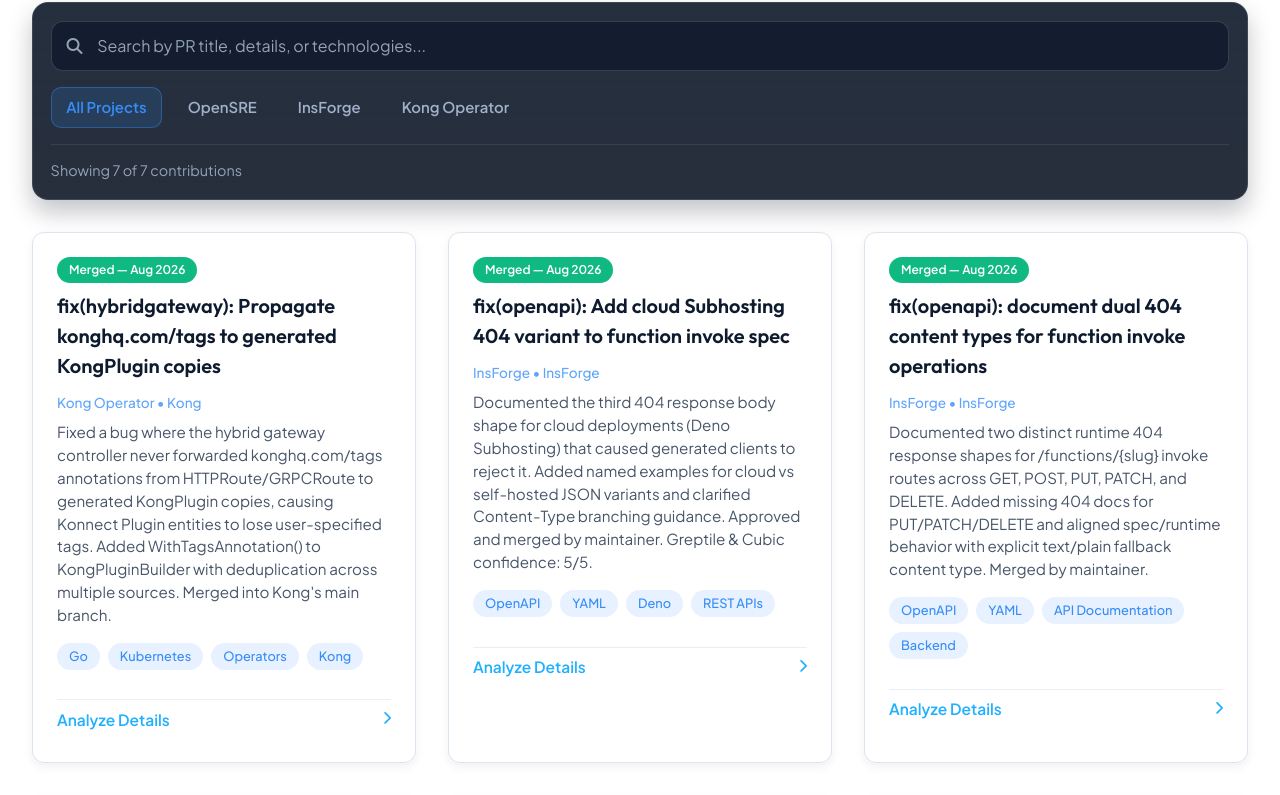
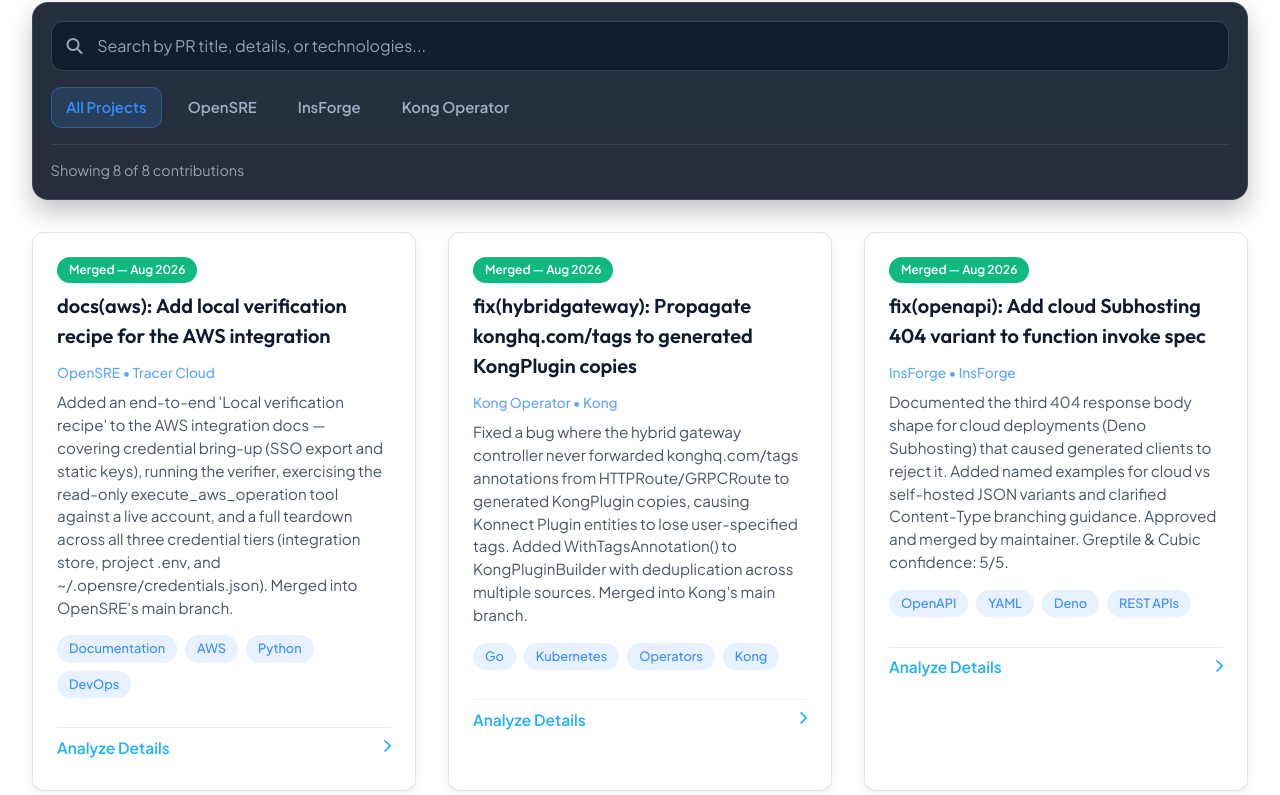
Before and after one commit to bowale01/Adebowale-myportfoliopage-app, a React (Create React App) app: page / in a window 1280 px wide. Shown: the part 6209-7004 px from the top of the page. Built offline with nearby package versions, Linux system fonts and the light colour scheme.

Commit message:
Add OpenSRE PR #5875 (AWS local verification recipe) to Open Source section

```diff
--- a/src/Pages/Home/OpenSource.jsx
+++ b/src/Pages/Home/OpenSource.jsx
@@ -119,6 +119,23 @@
       "Fixed tag propagation from routes to generated KongPlugin copies in hybrid gateway mode.",
       "Added WithTagsAnnotation() builder method with tag deduplication across multiple source objects.",
       "Contributed to Kong — a major CNCF project (API gateway used by thousands of companies)."
+    ]
+  },
+  {
+    id: 8,
+    project: "OpenSRE",
+    org: "Tracer Cloud",
+    orgUrl: "https://github.com/Tracer-Cloud/opensre",
+    title: "docs(aws): Add local verification recipe for the AWS integration",
+    description: "Added an end-to-end 'Local verification recipe' to the AWS integration docs — covering credential bring-up (SSO export and static keys), running the verifier, exercising the read-only execute_aws_operation tool against a live account, and a full teardown across all three credential tiers (integration store, project .env, and ~/.opensre/credentials.json). Merged into OpenSRE's main branch.",
+    prUrl: "https://github.com/Tracer-Cloud/opensre/pull/5875",
+    status: "Merged",
+    date: "Aug 2026",
+    tech: ["Documentation", "AWS", "Python", "DevOps"],
+    keyImprovements: [
+      "Documented a reproducible bring-up → verify → exercise → teardown flow for the AWS integration.",
+      "Clarified that execute_aws_operation is read-only and how to call it directly via the tool registry.",
+      "Prevented lingering credentials by documenting cleanup across the store, project .env, and local secret file."
     ]
   }
 ];
```
